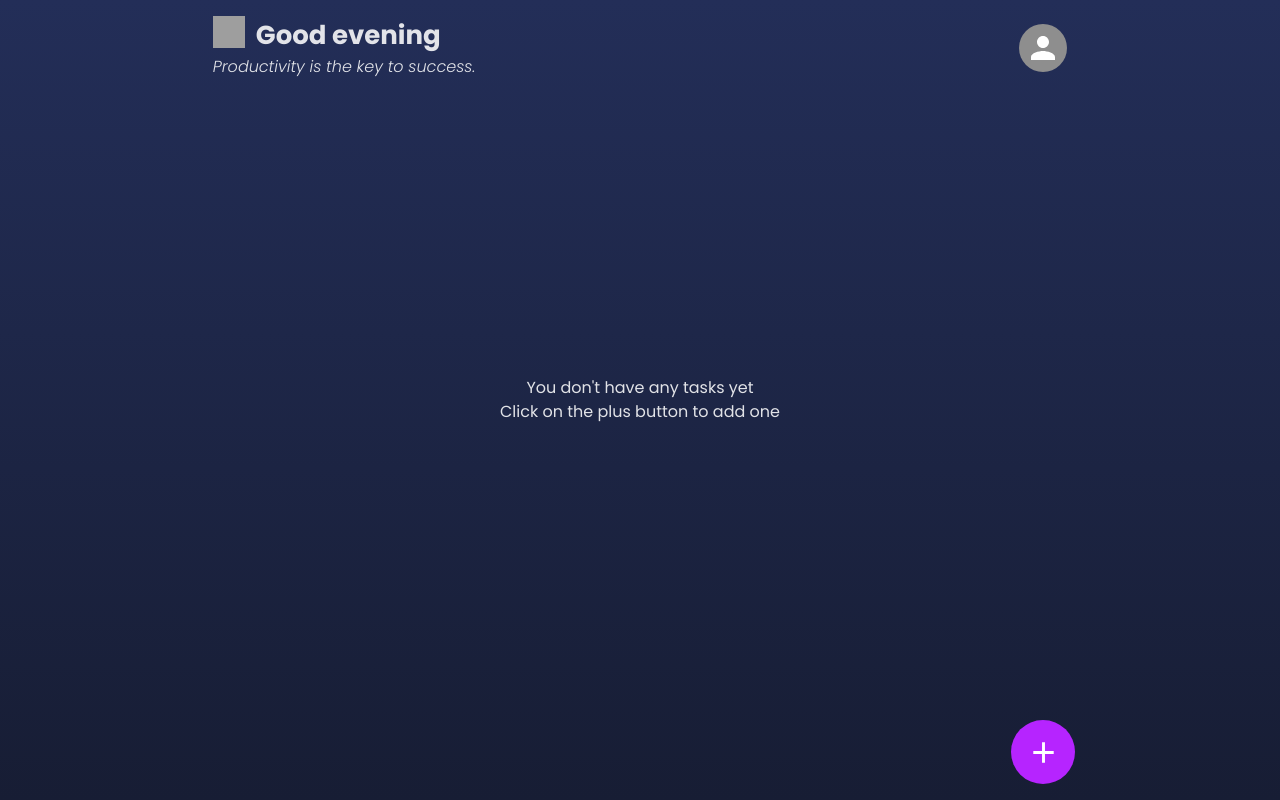
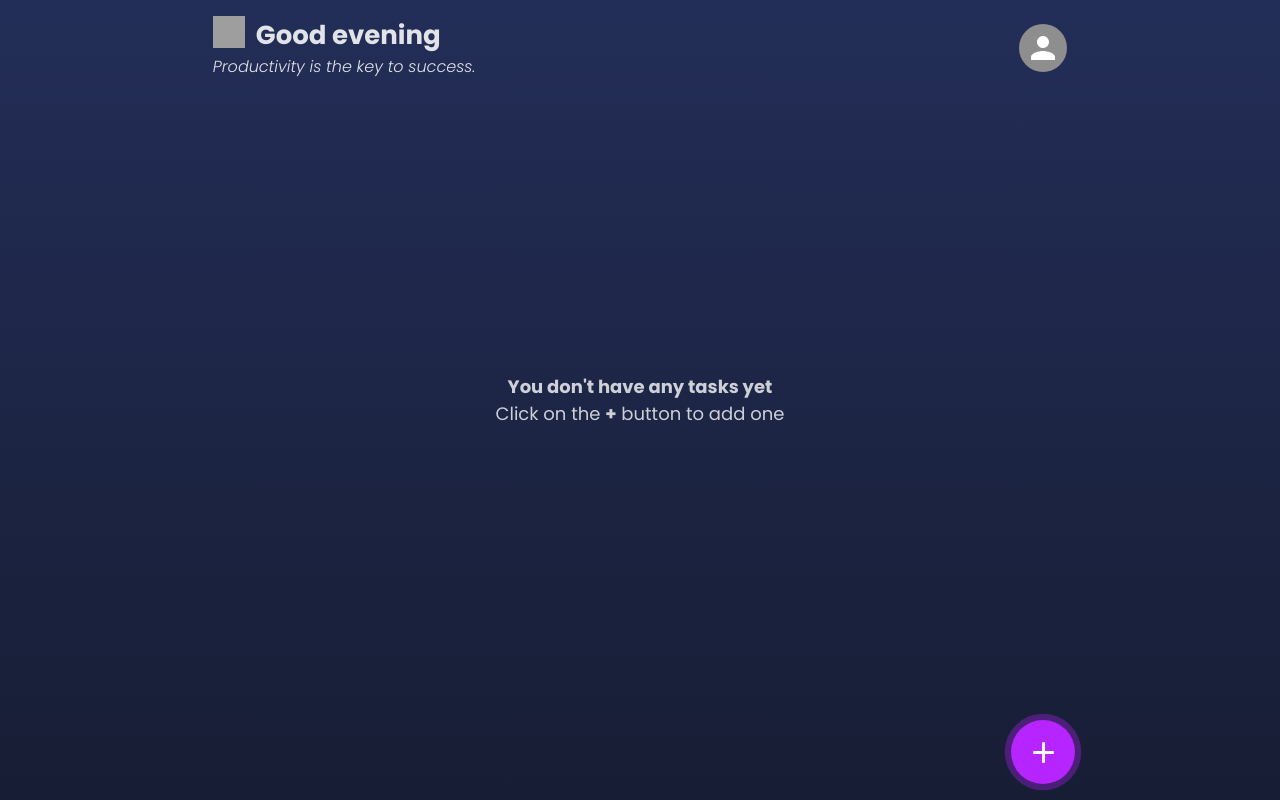
Before and after one commit to hirotanaka918/todo-app, a React (Vite) app: page / in a window 1280 px wide. Built offline with nearby package versions, Linux system fonts and the light colour scheme; grey boxes are pictures that could not be loaded.

Commit message:
basic ui changes

```diff
--- a/src/components/AddTaskBtn.tsx
+++ b/src/components/AddTaskBtn.tsx
@@ -45,7 +45,7 @@ const Btn = styled.button<{ animate: boolean }>`
   ${({ animate }) =>
     animate &&
     css`
-      animation: ${pulseAnimation} 2s infinite;
+      animation: ${pulseAnimation} 1.3s infinite;
     `}
 
   @media (max-width: 1024px) {
--- a/src/components/Tasks.tsx
+++ b/src/components/Tasks.tsx
@@ -225,8 +225,8 @@ export const Tasks = ({ user, setUser }: UserProps) => {
           ))
         ) : (
           <NoTasks>
-            You don't have any tasks yet <br />
-            Click on the plus button to add one
+            <b>You don't have any tasks yet</b> <br />
+            Click on the <b>+</b> button to add one
           </NoTasks>
         )}
 
@@ -324,6 +324,12 @@ const NoTasks = styled.div`
   top: 50%;
   left: 50%;
   transform: translate(-50%, -50%);
+  min-width: 100vw;
+  opacity: 0.9;
+  font-size: 18px;
+  /* @media (max-width: 1024px) {
+    font-size: 16px;
+  } */
 `;
 
 const Container = styled.div`
--- a/src/pages/AddTask.tsx
+++ b/src/pages/AddTask.tsx
@@ -1,5 +1,5 @@
 import { Task, UserProps } from "../types/user";
-import { useState } from "react";
+import { useState, useEffect } from "react";
 import { useNavigate } from "react-router-dom";
 import { AddTaskButton, BackBtn, Container, Header } from "../styles";
 import { AddReaction, ArrowBackIosNew, Edit } from "@mui/icons-material";
@@ -7,6 +7,7 @@ import EmojiPicker, { Emoji } from "emoji-picker-react";
 import { Avatar, Badge, TextField, Typography } from "@mui/material";
 import styled from "@emotion/styled";
 import { DESCRIPTION_MAX_LENGTH, TASK_NAME_MAX_LENGTH } from "../constants";
+import { getFontColorFromHex } from "../utils";
 
 export const AddTask = ({ user, setUser }: UserProps) => {
   const [name, setName] = useState<string>("");
@@ -20,6 +21,10 @@ export const AddTask = ({ user, setUser }: UserProps) => {
   const [descriptionError, setDescriptionError] = useState<string>("");
 
   const n = useNavigate();
+
+  useEffect(() => {
+    document.title = "Todo App - Add Task";
+  }, []);
 
   const handleNameChange = (event: React.ChangeEvent<HTMLInputElement>) => {
     const newName = event.target.value;
@@ -110,6 +115,7 @@ export const AddTask = ({ user, setUser }: UserProps) => {
                 width: "96px",
                 height: "96px",
                 background: color,
+                color: getFontColorFromHex(color),
                 cursor: "pointer",
               }}
             >
--- a/src/pages/Home.tsx
+++ b/src/pages/Home.tsx
@@ -11,6 +11,7 @@ export const Home = ({ user, setUser }: UserProps) => {
   const [completedTasksCount, setCompletedTasksCount] = useState<number>(0);
   useEffect(() => {
     setRandomGreeting(getRandomGreeting());
+    document.title = "Todo App";
   }, []);
 
   const handleDeleteDone = () => {
```
